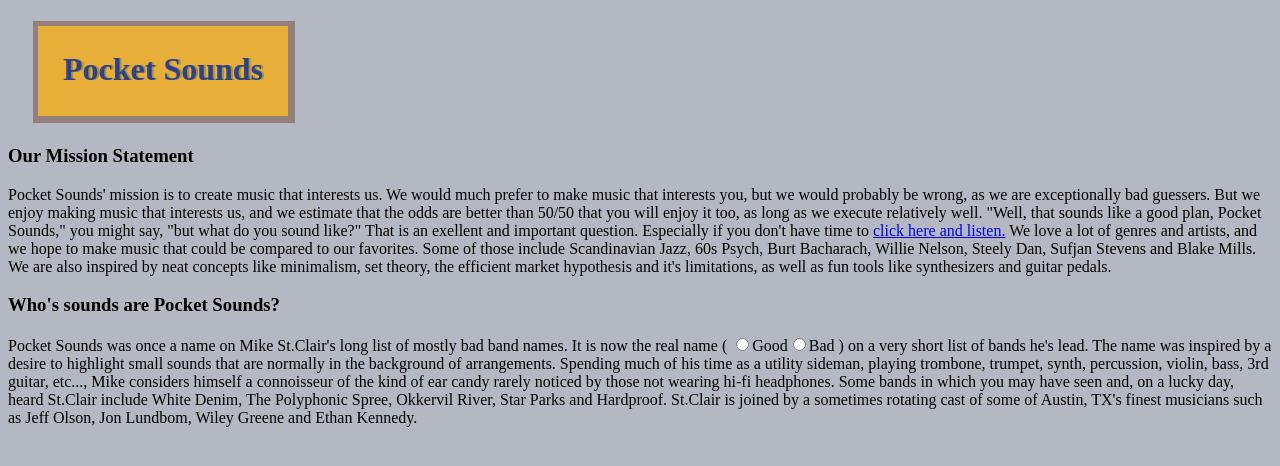
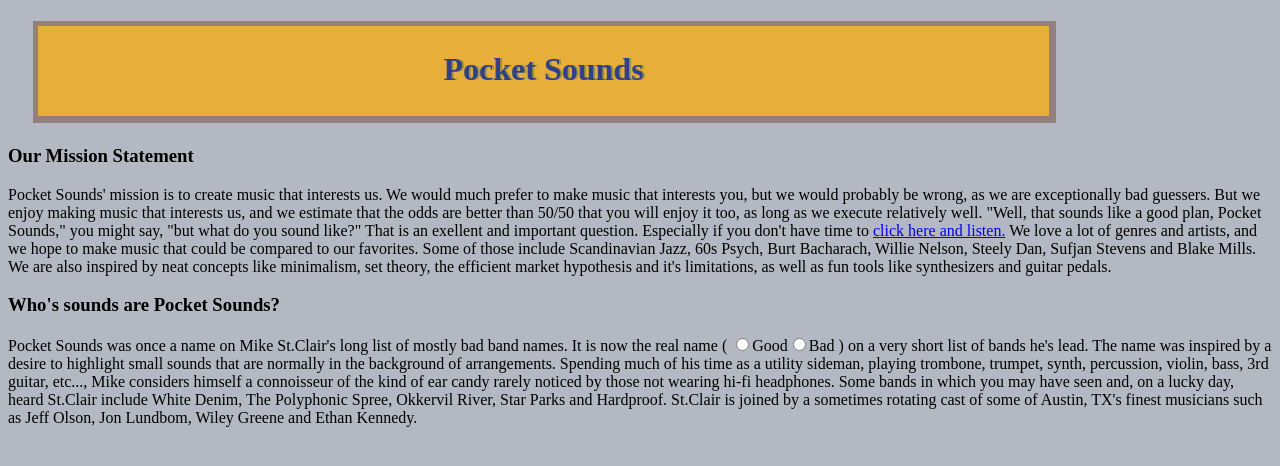
Before and after one commit to pocson/Pocket-Sounds-Website, a plain HTML site: page index.html in a window 1280 px wide. Drawn offline with Linux system fonts and the light colour scheme.

Commit message:
Update index.html

```diff
--- a/index.html
+++ b/index.html
@@ -9,7 +9,7 @@
     h1 {
       text-shadow: 2px 0 0 hsla(160, 40%, 30%, .4);
       box-sizing: content-box;
-      width: 250px;
+      max-width: 80%;
       height: 5px;
       border-radius: 20;
       border-top: 5px solid;
```
